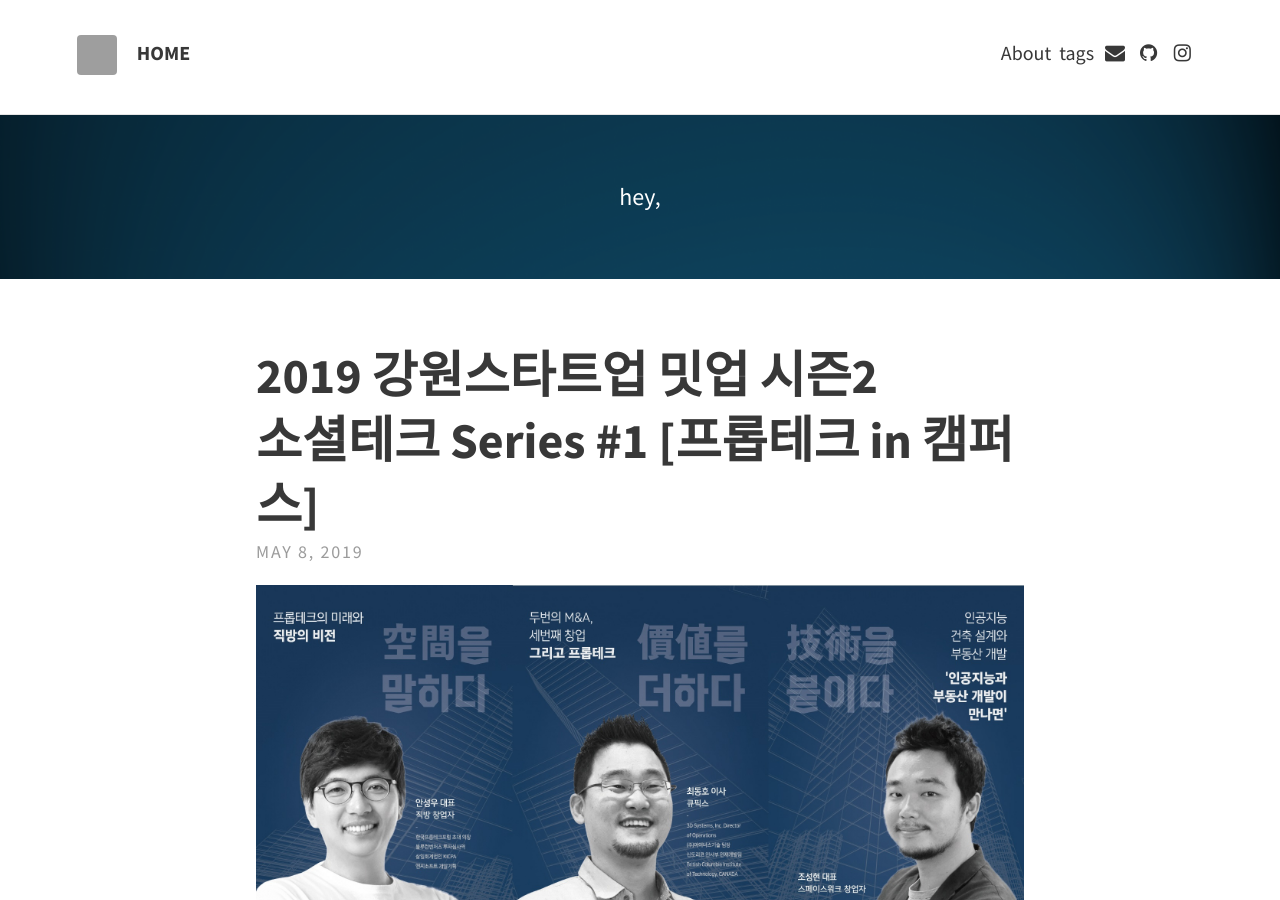
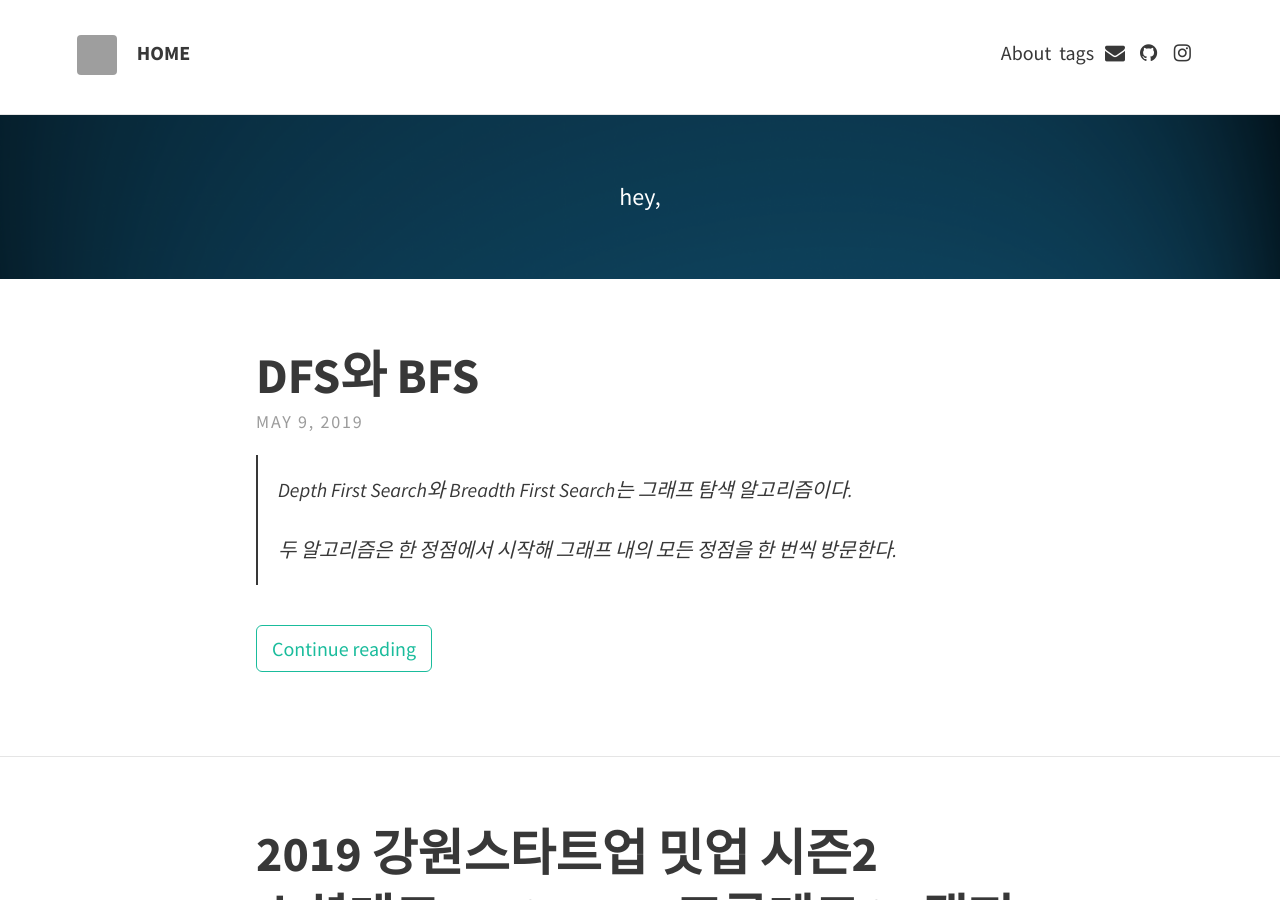
Before and after one commit to DokyeongHan/DokyeongHan.github.io, a Jekyll site: the page built from index.html, in a window 1280 px wide and 900 px high. Built offline with Jekyll 4.4.1, drawn with Linux system fonts in a browser that asks for light colours; the list of posts is cut into pages by our own code; some of the changed lines change nothing that is shown; some of the changed text lies outside the part shown; grey boxes are pictures that could not be loaded.

Commit message:
DFS BFS POST

````diff
--- a/_posts/2019-05-08-startup-meetup.md
+++ b/_posts/2019-05-08-startup-meetup.md
@@ -12,13 +12,16 @@ date: '2019-05-08 22:03:00'
 
 <br>
 
-직방의 안성우 대표님, 스페이스워크의 조성현 대표님, 큐픽스의 최동호 이사님 순으로 특강을 진행했다. <br>
+강원창조경제혁신센터에서 주관하는 강원스타트업 밋업이 강원대학교 한빛관 2층 C스퀘어에서 열렸다.<br>
+'프롭테크'라는 단어를 이번 밋업을 통해 알게되었는데, 프롭테크란 부동산(property)과 기술(technology)의 합성어로 부동산에 디지털 기술이 적용된 것을 말한다.<br>
 
-직방의 창업 과정과 창업할 때 어떤 관점에서 문제를 풀어가야 하는지 설명해주셨다.<br>
-세상은 멈춰있는 것이 아니라 계속 변하기 때문에 기회가 생긴다는 말씀이 와닿았다.
+직방의 안성우 대표님, 스페이스워크의 조성현 대표님, 큐픽스의 최동호 이사님 순으로 프롭테크 특강을 진행했다. <br>
 
-스페이스워크 또한 과거 실패한 경험과 함께 창업과정을 설명해주셨다.<br>
+직방의 안성우 대표님은 창업 과정과 창업할 때 어떤 관점에서 문제를 풀어가야 하는지 설명해주셨다.<br>
+세상은 멈춰있는 것이 아니라 계속 변하기 때문에 기회가 생긴다는 말씀이 와닿았다.<br>
+
+스페이스워크의 조성현 대표님 또한 과거 실패한 경험과 함께 창업과정을 설명해주셨다.<br>
 스페이스워크는 인공지능을 통해 부동산 개발에 있어서 사람이 일일이 할 수 없는 작업들을 가능케했다.
 
 큐픽스의 경우 해외에서 활동하는 기업이고, 창업 이전 두 번의 인수합병을 성공시켰다.<br>
-3D 기술력을 가지고 주택 내부를 모델링하는 기술을 가지고 있고, 더 큰 플랫폼을 개발 중에 있다고 한다.
+이미지만으로 주택 내부를 모델링하는 기술을 가지고 있고, 현재 더 큰 플랫폼을 개발 중에 있다고 한다.
--- /dev/null
+++ b/_posts/2019-05-09-dfs-bfs.md
@@ -0,0 +1,99 @@
+---
+title: DFS와 BFS
+tags:
+- algorithm
+layout: post
+date: '2019-05-09 16:55:54'
+---
+
+>*Depth First Search와 Breadth First Search는 그래프 탐색 알고리즘이다. <br><br>두 알고리즘은 한 정점에서 시작해 그래프 내의 모든 정점을 한 번씩 방문한다.*
+
+---
+
+### 개념
+
+##### DFS
+1. 스택을 이용한다. (재귀함수)
+2. 방문하지 않았고, 연결되어있으면 재귀함수를 호출한다.
+
+
+##### BFS
+1. 큐를 이용한다.
+2. 큐가 비어있을때 까지 큐에서 하나를 빼서 아직 방문하지 않은 다음 정점을 큐에 넣는다.
+3. 최소비용문제이면서 모든 가중치가 1일때 사용한다.
+
+
+---
+### 문제 [(백준 1260번 : DFS와 BFS)](https://www.acmicpc.net/problem/1260)
+
+그래프를 DFS로 탐색한 결과와 BFS로 탐색한 결과를 출력하는 프로그램을 작성하시오.
+
+단, 방문할 수 있는 정점이 여러 개인 경우에는 정점 번호가 작은 것을 먼저 방문하고, 더 이상 방문할 수 있는 점이 없는 경우 종료한다.
+
+정점 번호는 1번부터 N번까지이다.
+
+---
+### 풀이<br>
+```python
+# 정점 개수, 간선 개수, 시작 정점 번호
+n, m, v = list(map(int,input().split()))
+
+# 간선 저장 리스트
+li = []
+
+# 간선 입력
+for i in range(0,m):
+    li.append(list(map(int,input().split())))
+
+# 간선 정렬
+for i in li:
+    if(i[0] > i[1]):
+        i[0], i[1] = i[1], i[0]
+li.sort()
+
+# DFS 결과 저장 리스트
+result = []
+
+# DFS 알고리즘
+def DFS(v):
+    result.append(v)
+    for i in li:
+        if(i[0] == v and i[1] not in result):
+            DFS(i[1])
+        if(i[1] == v and i[0] not in result):
+            DFS(i[0])
+
+#DFS 실행
+DFS(v)
+
+#DFS 결과 출력
+for i in result:
+    print(i, end=" ")
+
+# BFS 결과저장 리스트
+result2 = []
+
+# 큐 이용
+q = []
+
+# BFS 알고리즘
+def BFS(v):
+    q.append(v)
+    while(len(q)>0):
+        a = q[0]
+        result2.append(a)
+        for i in li:
+            if(i[0] == a and i[1] not in result2 and i[1] not in q):
+                q.append(i[1])
+            if(i[1] == a and i[0] not in result2 and i[0] not in q):
+                q.append(i[0])
+        del q[0]
+
+# BFS 실행
+BFS(v)
+
+# BFS 결과 출력
+print()
+for i in result2:
+    print(i, end=" ")
+```
````
